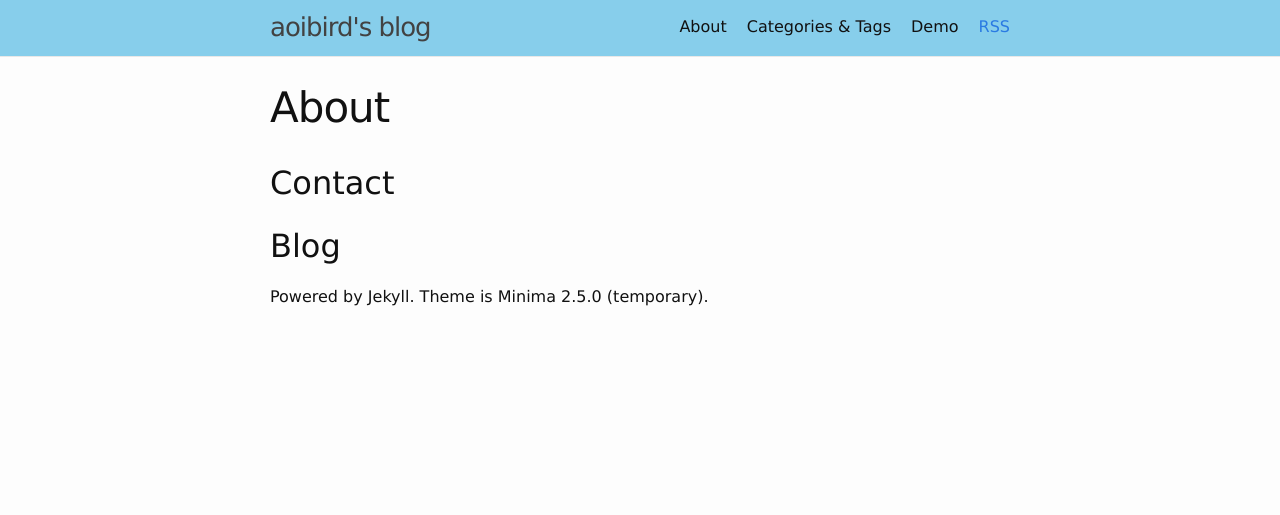
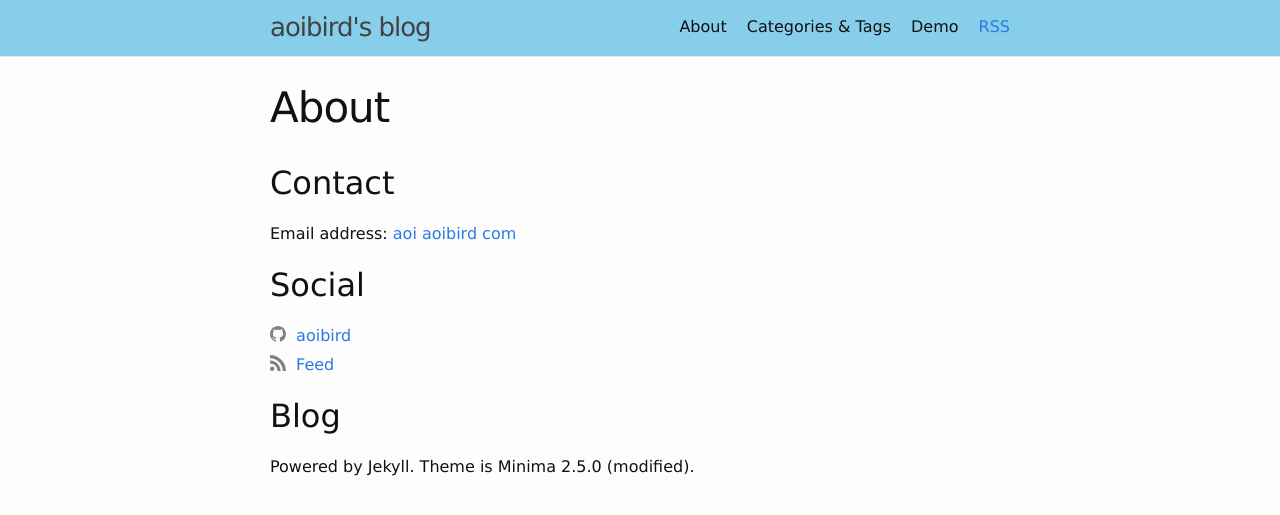
Before and after one commit to aoibird/aoibird.github.io, a Jekyll site: the page built from about.md, in a window 1280 px wide. Shown: the top 515 px of the page. Built offline with Jekyll 4.4.1, drawn with Linux system fonts in a browser that asks for light colours.

Commit message:
Modify README

```diff
--- a/about.md
+++ b/about.md
@@ -2,10 +2,17 @@
 layout: page
 title: About
 permalink: /about/
+date: 2019-08-12
 ---
 
 ## Contact
 
+Email address: [aoi aoibird com](mailto:{{ site.email }})
+
+## Social
+
+{% include social.html %}
+
 ## Blog
 
-Powered by Jekyll. Theme is Minima 2.5.0 (temporary).
+Powered by Jekyll. Theme is Minima 2.5.0 (modified).
```
